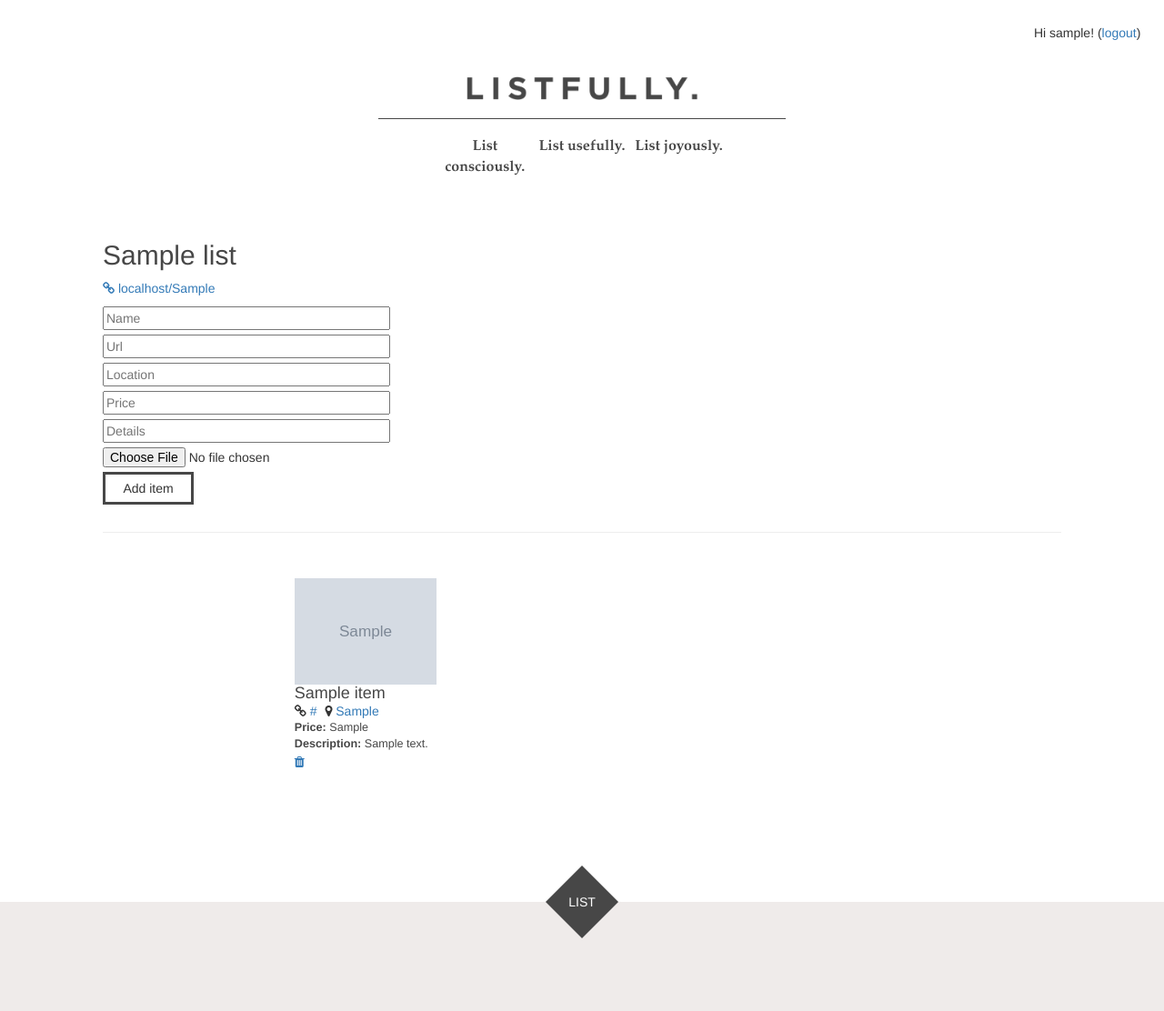
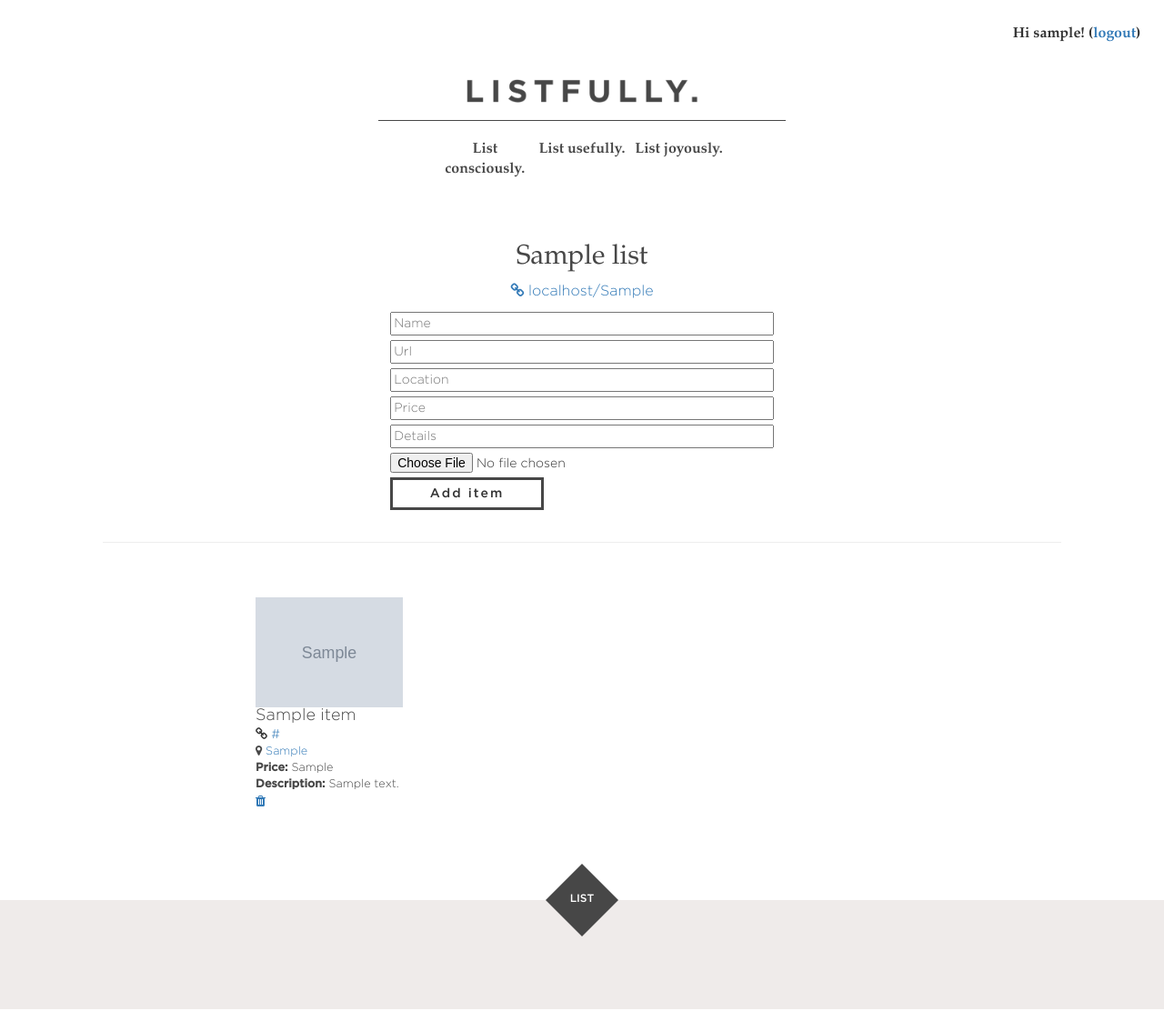
Before and after one commit to hawkaa/listfully, a Django app: page /lists/1/ in a window 1280 px wide. Shown: the whole page at 91% size. Run offline with Django 3.2, Linux system fonts and the light colour scheme; a user stored in the database is signed in; tables that the repository leaves empty hold one stand-in row (values such as "Sample post"); grey boxes marked "Sample" are stand-in pictures; some libraries are stand-ins or nearby versions.

Commit message:
fix: fonts and styling

```diff
--- a/list/models.py
+++ b/list/models.py
@@ -36,11 +36,12 @@ class Item(models.Model):
               base = Image.new(mode='RGBA',size=(base_width,base_width),color=(255,255,255,0))
               width, height = img.size
 
+              #SCALE IMAGE
               width_percent = (base_width/float(width))
               new_height = int((float(height)*float(width_percent)))
               img = img.resize((base_width, new_height), Image.ANTIALIAS)
               img.save(self.image.path, 'PNG')
 
-              #Bør kanskje croppe bildet mer før jeg setter det inn?
+              #CROP HORIZONTAL IMAGES MORE?
               base.paste(img, (0, int((550/2 - img.size[1]/2))))
               base.save(self.thumbnail.path, 'PNG')
--- a/static/css/style.css
+++ b/static/css/style.css
@@ -25,9 +25,11 @@
 }
 
 body {
+  font-family: 'Gotham Light';
   min-height: 100%;
   max-width: 100%;
   overflow-x: hidden;
+  font-size: 16px;
 }
 
 p {
@@ -45,6 +47,7 @@ h1, h2, h3, h4 {
 
 .gotham-light {
   font-family: 'Gotham Light';
+  letter-spacing: 2px;
 }
 
 .gotham-medium {
@@ -53,6 +56,7 @@ h1, h2, h3, h4 {
 
 .gotham-bold {
   font-family: 'Gotham Bold';
+  letter-spacing: 2px;
 }
 
 .button {
@@ -141,12 +145,12 @@ h1, h2, h3, h4 {
 }
 
 .action-box {
-  font-family: 'Gotham Medium';
   font-size: 12px;
   margin: 0 auto;
   padding: 0.7%;
-  width: 10vw;
+  width: 15vw;
   border: 3px solid #474747;
+  letter-spacing: 2px;
 }
 
 .action-box p {
@@ -167,18 +171,16 @@ h1, h2, h3, h4 {
   display: block;
   margin-top: 5px;
   margin-bottom: 5px;
+  font-size: 14px;
 }
 
 input[type='text'] {
-  width: 30%;
-}
-
-.item-form input {
-  font-size: 1em;
+  width: 100%;
 }
 
 .item-form .button {
-  width: 100px;
+  letter-spacing: 2px;
+  width: 40%;
 }
 
 .item-form label {
@@ -188,15 +190,17 @@ input[type='text'] {
 .item-container {
   display: table;
   margin: 0 auto;
-  width: 60%;
+  width: 70%;
   padding-top: 20px;
-  padding-bottom: 10%;
+  padding-bottom: 50px;
 }
 
 .item {
+  padding: 10px;
   vertical-align: top;
   display: inline-block;
   width: 25%;
+  font-size: 14px;
 }
 
 .image-container {
@@ -223,12 +227,19 @@ input[type='text'] {
   font-size: 0.9em;
 }
 
-.item .links a {
-  padding-right: 5px;
+.list-container {
+  margin: 0 auto;
+  display: table;
+  width: 40%;
+  text-align: center;
 }
 
 .list-name {
   text-decoration: underline;
+}
+
+.list-title h2 {
+  font-family: "Garamond";
 }
 
 .line {
@@ -240,7 +251,7 @@ input[type='text'] {
   font-size: 0.8em;
 }
 
-.inner-diamond {
+.inner-diamond p {
   margin: 0 auto;
   margin-top: -50px;
   text-align: center;
@@ -248,6 +259,7 @@ input[type='text'] {
   width: 100px;
   height: 100px;
   position: relative;
+  font-size: 12px;
 }
 
 div#diamond {
--- a/templates/footer.html
+++ b/templates/footer.html
@@ -1,4 +1,6 @@
 <div class="row">
   <div id="diamond"></div>
-  <div class="inner-diamond">LIST</div>
+  <div class="inner-diamond gotham-medium">
+    <p>LIST</p>
+  </div>
 </div>
--- a/templates/header.html
+++ b/templates/header.html
@@ -2,7 +2,7 @@
 
 <div class="row">
   <div class="col-md-12	col-lg-12">
-    <div class="user">
+    <div class="user garamond">
       {% if user.is_authenticated %}
         <span>
           Hi {{ user.username }}! (<a href="{% url 'logout' %}">logout</a>)
--- a/templates/home.html
+++ b/templates/home.html
@@ -18,13 +18,13 @@
 
     <div class="row">
       {% if user.is_authenticated %}
-        <div class="action-box">
+        <div class="action-box gotham-medium">
           <p>
             <a href="{% url 'lists' %}">GET STARTED</a>
           </p>
         </div>
       {% else %}
-        <div class="action-box">
+        <div class="action-box gotham-medium">
           <p><a href="{% url 'login' %}">GET STARTED</a></p>
         </div>
       {% endif %}
--- a/templates/items.html
+++ b/templates/items.html
@@ -2,9 +2,10 @@
 {% load static %}
 
 {% block content %}
+
   {% if user.is_authenticated %}
-
     <div class="row">
+      <div class="list-container">
         <div class="list-title">
           <h2>{{ list.name }}</h2>
           <p>
@@ -24,10 +25,10 @@
             <input id="id_description" placeholder="Details" maxlength="100" name="description" type="text">
             <input id="id_image" name="image" type="file">
             <input id="user" name="user" type="hidden" value="{{ user }}">
-          <input class="button" type="submit" value="Add item">
+            <input class="button gotham-medium" type="submit" value="Add item">
           </form>
         </div>
-
+      </div>
       <hr class="line" />
     </div>
 
@@ -43,6 +44,7 @@
             <div class="item-info">
               <h4 class="name">{{ item.name }}</h4>
               <div class="links">
+              </p>
                   {% if item.url %}
                     <i class="fa fa-link"></i>
                     {% if complete_item_url %}
@@ -51,15 +53,18 @@
                       <a class="url" target="_blank" href="http://{{ item.url }}">{{item.url}}</a>
                     {% endif %}
                   {% endif %}
+                <p>
+                <p>
                   {% if item.location %}
                     <i class="fa fa-map-marker"></i>
                     <a class="location" target="_blank" href="http://maps.google.com/?q={{ item.location }}">
                       {{ item.location }}
                     </a>
                   {% endif %}
+                </p>
               </div>
-              <p class="price_range"><b>Price:</b> {{ item.price_range }}</p>
-              <p class="description"><b>Description:</b> {{ item.description }}</p>
+              <p class="price_range"><b class="gotham-medium">Price:</b> {{ item.price_range }}</p>
+              <p class="description"><b class="gotham-medium">Description:</b> {{ item.description }}</p>
               <a class="delete" href='delete/{{item.id}}/'><i class="fa fa-trash" aria-hidden="true"></i></a>
             </div>
           </div>
```
Lines whose indentation alone changed are shown as unchanged.
